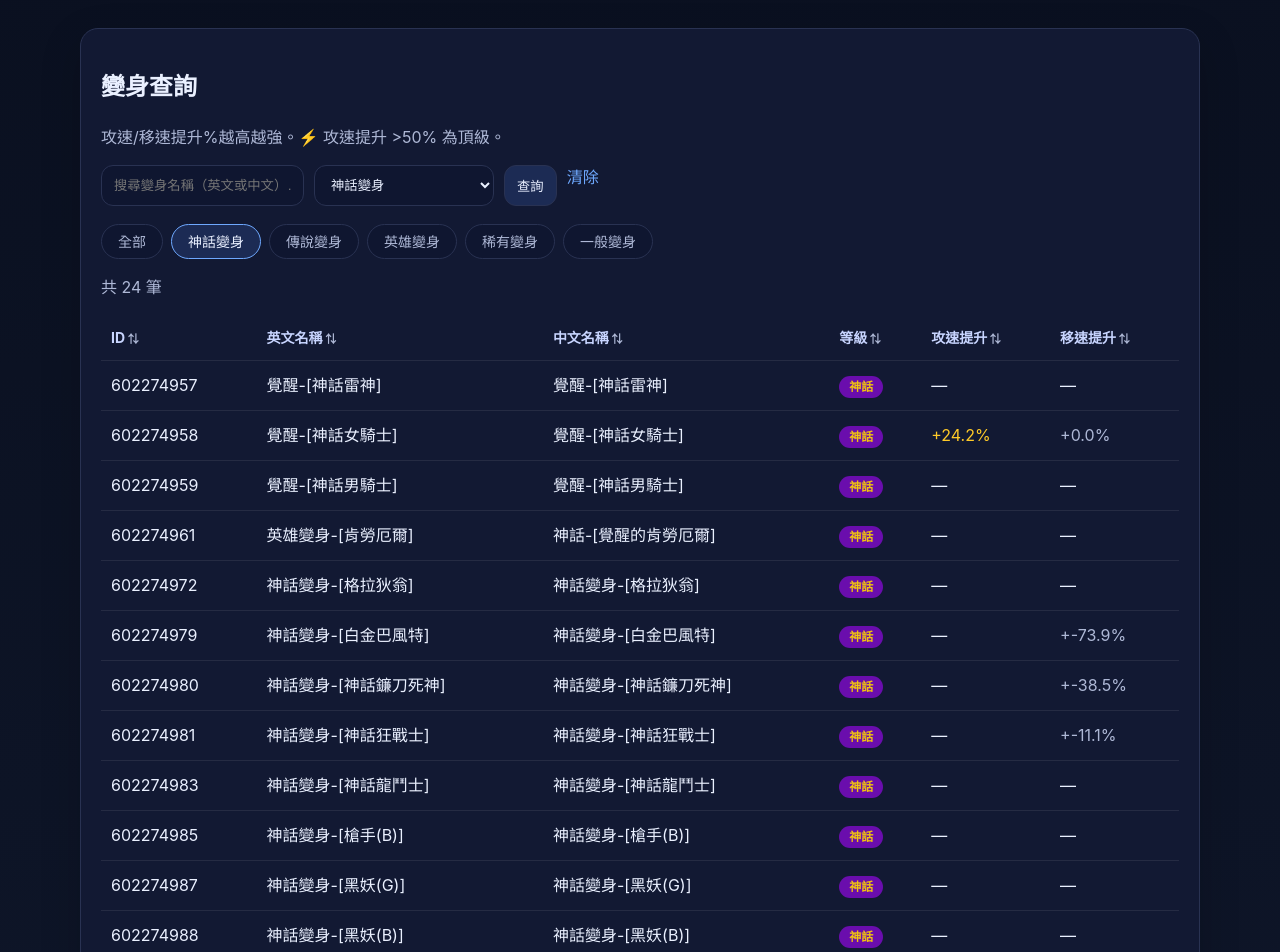
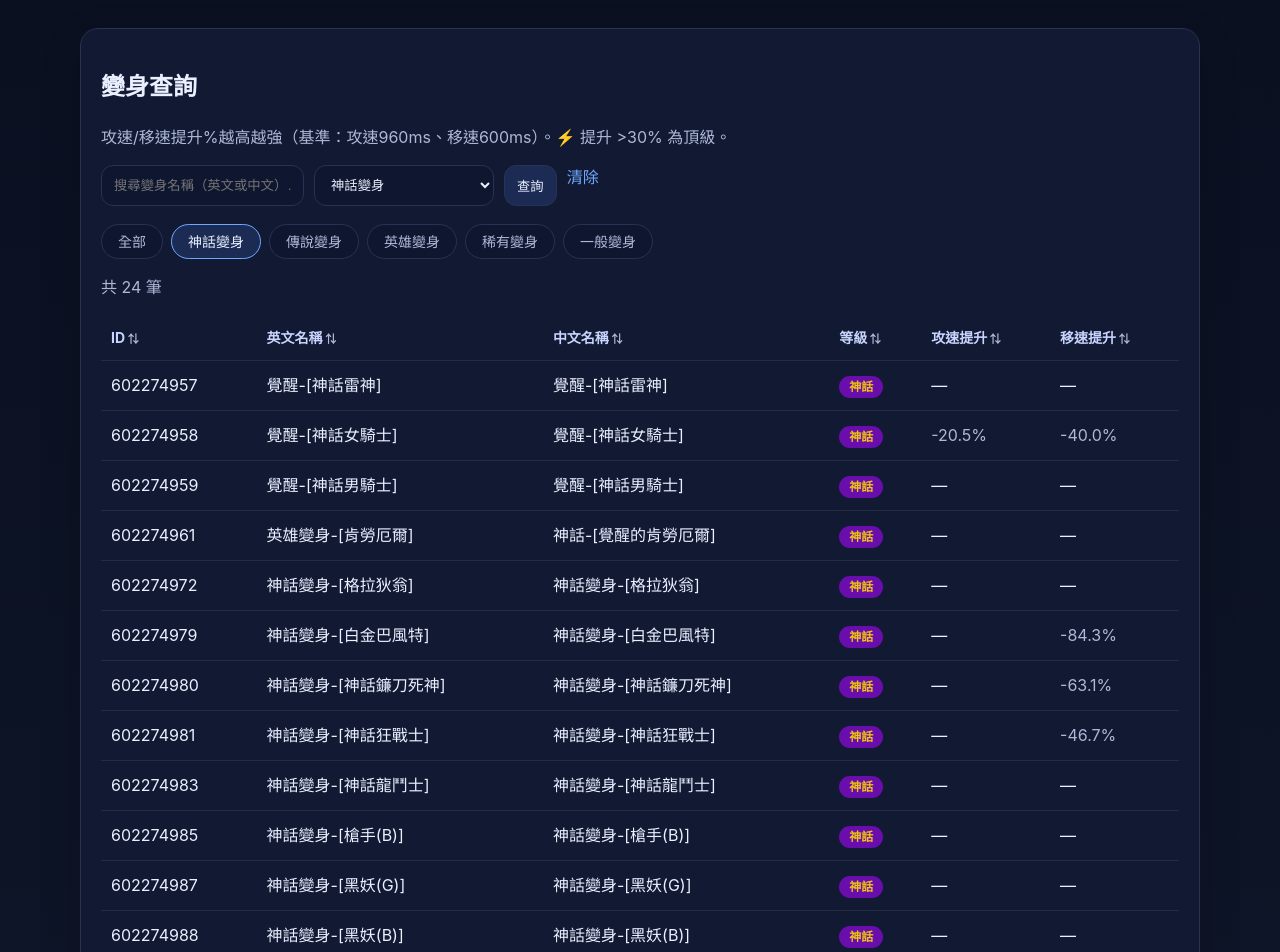
Before and after one commit to justminguo/yanfei-heaven-frontend, a Flask app: a page that uses templates/polymorphs.html in a window 1280 px wide. Shown: the part 53-1005 px from the top of the page. Run offline with Flask 3, Linux system fonts and the light colour scheme; data comes from the database, SQL or seed files in the repository.

Commit message:
fix: 修正變身速度基準值（攻速960ms、移速600ms）

```diff
--- a/templates/polymorphs.html
+++ b/templates/polymorphs.html
@@ -3,7 +3,7 @@
 {% block content %}
 <section class="card">
   <h1>變身查詢</h1>
-  <p class="muted">攻速/移速提升%越高越強。⚡ 攻速提升 &gt;50% 為頂級。</p>
+  <p class="muted">攻速/移速提升%越高越強（基準：攻速960ms、移速600ms）。⚡ 提升 &gt;30% 為頂級。</p>
   <form class="filters" method="get" action="{{ url_for('polymorphs') }}">
     <input type="text" name="q" value="{{ q }}" placeholder="搜尋變身名稱（英文或中文）…">
     <select name="grade">
@@ -53,18 +53,20 @@
           </td>
           <td>
             {% if r.atkspeed and r.atkspeed > 0 %}
-              {% set boost = ((1500 / r.atkspeed) - 1) * 100 %}
-              {% if boost > 50 %}<span style="color:#4caf50;font-weight:700">+{{ "%.1f"|format(boost) }}% ⚡</span>
-              {% elif boost > 20 %}<span style="color:#ffca28">+{{ "%.1f"|format(boost) }}%</span>
-              {% else %}<span class="muted">+{{ "%.1f"|format(boost) }}%</span>{% endif %}
+              {% set boost = ((960 / r.atkspeed) - 1) * 100 %}
+              {% if boost > 30 %}<span style="color:#4caf50;font-weight:700">+{{ "%.1f"|format(boost) }}% ⚡</span>
+              {% elif boost > 10 %}<span style="color:#ffca28">+{{ "%.1f"|format(boost) }}%</span>
+              {% elif boost >= 0 %}<span class="muted">+{{ "%.1f"|format(boost) }}%</span>
+              {% else %}<span class="muted">{{ "%.1f"|format(boost) }}%</span>{% endif %}
             {% else %}—{% endif %}
           </td>
           <td>
             {% if r.movespeed and r.movespeed > 0 %}
-              {% set boost = ((1000 / r.movespeed) - 1) * 100 %}
+              {% set boost = ((600 / r.movespeed) - 1) * 100 %}
               {% if boost > 30 %}<span style="color:#4caf50;font-weight:700">+{{ "%.1f"|format(boost) }}% ⚡</span>
               {% elif boost > 10 %}<span style="color:#ffca28">+{{ "%.1f"|format(boost) }}%</span>
-              {% else %}<span class="muted">+{{ "%.1f"|format(boost) }}%</span>{% endif %}
+              {% elif boost >= 0 %}<span class="muted">+{{ "%.1f"|format(boost) }}%</span>
+              {% else %}<span class="muted">{{ "%.1f"|format(boost) }}%</span>{% endif %}
             {% else %}—{% endif %}
           </td>
         </tr>
```
